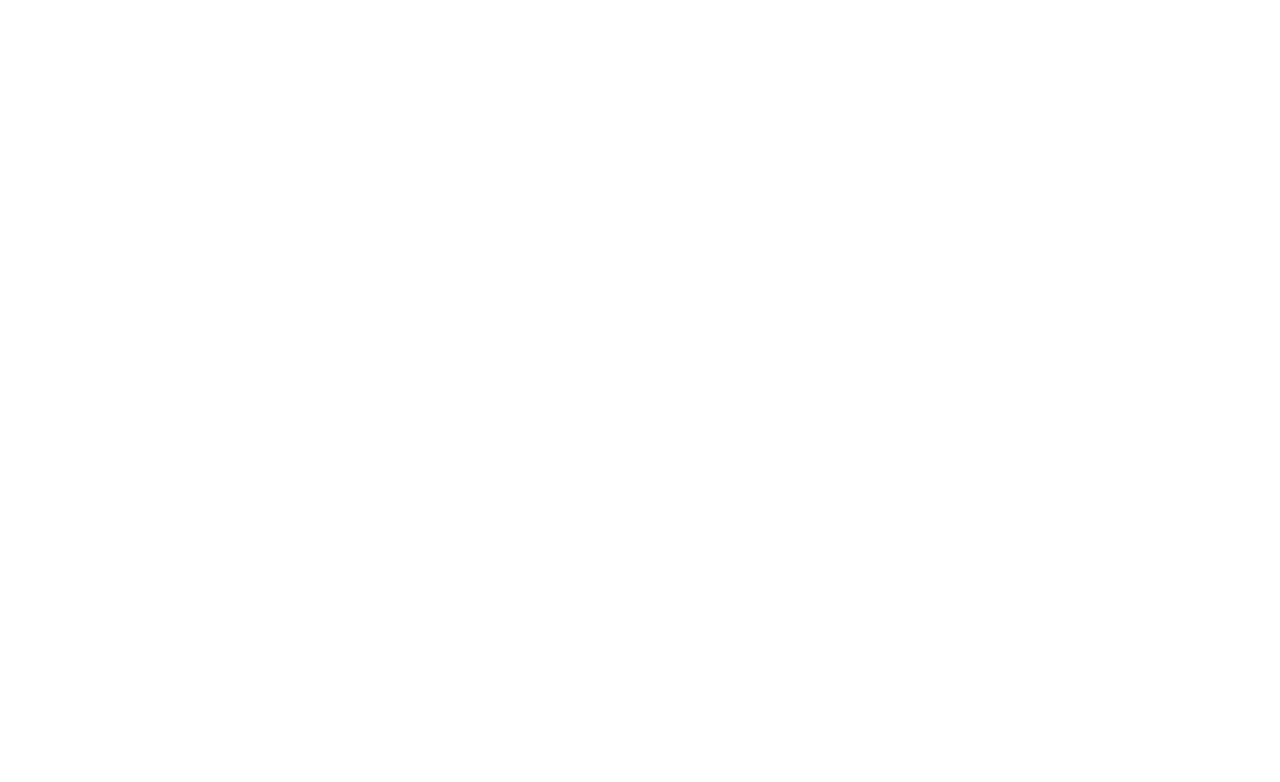
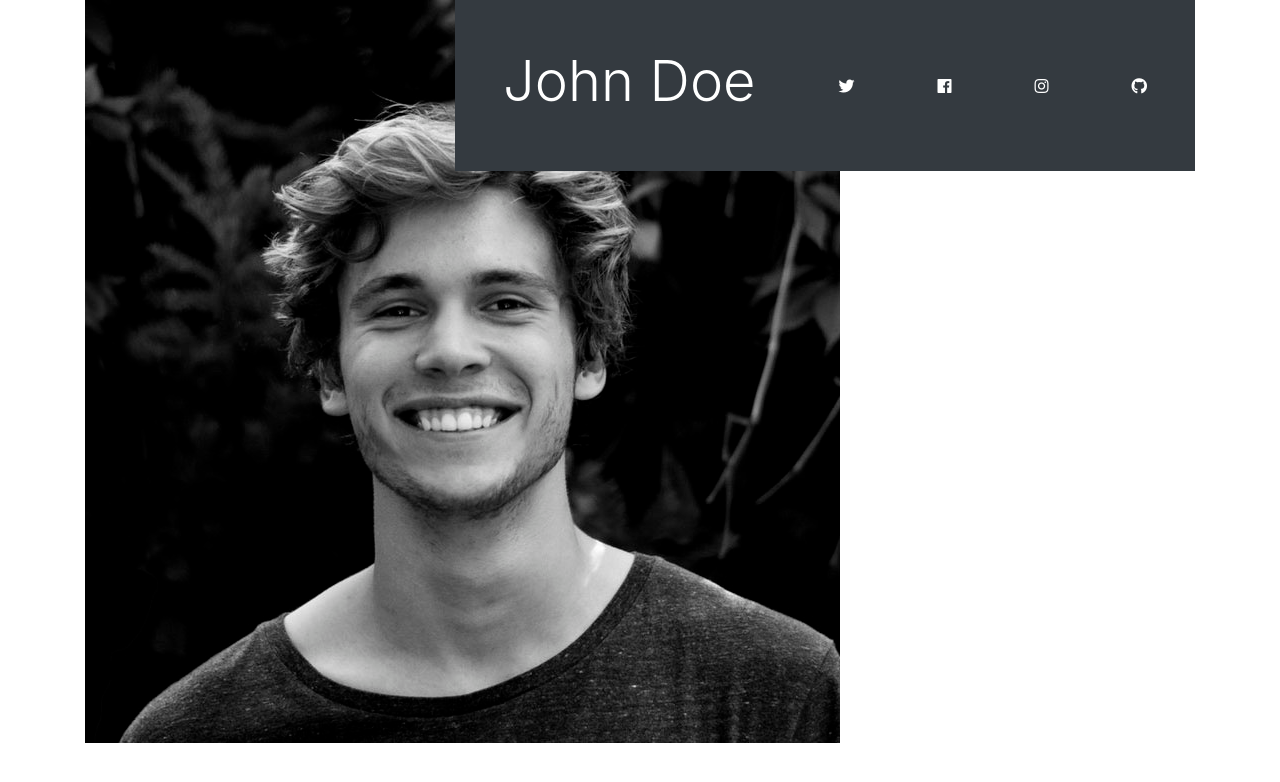
Before and after one commit to beasiteri/portfolio-grid, a plain HTML site: page index.html in a window 1280 px wide. Drawn offline with nearby package versions, Linux system fonts and the light colour scheme; some packages are replaced by stand-ins of ours; a script that the page names is missing.

Commit message:
Add social media links to the header

```diff
--- a/index.html
+++ b/index.html
@@ -15,7 +15,37 @@
 </head>
 
 <body>
-  <!-- START HERE -->
+  <div class="container">
+    <!-- HEADER -->
+    <header id="main-header">
+      <div class="row no-gutters">
+        <div class="col-lg-4 col-md-5">
+          <img src="img/person1.jpg" alt="">
+        </div>
+        <div class="col-lg-8 col-md-7">
+          <div class="d-flex flex-column">
+            <div class="bg-dark text-white p-5">
+              <div class="d-flex flex-row justify-content-between align-items-center">
+                <h1 class="display-4">John Doe</h1>
+                <div class="d-none d-md-block">
+                  <a href="https://twitter.com" class="text-white"><i class="fab fa-twitter"></i></a>
+                </div>
+                <div class="d-none d-md-block">
+                  <a href="https://www.facebook.com" class="text-white"><i class="fab fa-facebook"></i></a>
+                </div>
+                <div class="d-none d-md-block">
+                  <a href="https://www.instagram.com" class="text-white"><i class="fab fa-instagram"></i></a>
+                </div>
+                <div class="d-none d-md-block">
+                  <a href="https://github.com" class="text-white"><i class="fab fa-github"></i></a>
+                </div>
+              </div>
+            </div>
+          </div>
+        </div>
+      </div>
+    </header>
+  </div>
 
   <script src="http://code.jquery.com/jquery-3.3.1.min.js"
     integrity="sha256-FgpCb/KJQlLNfOu91ta32o/NMZxltwRo8QtmkMRdAu8=" crossorigin="anonymous"></script>
```
